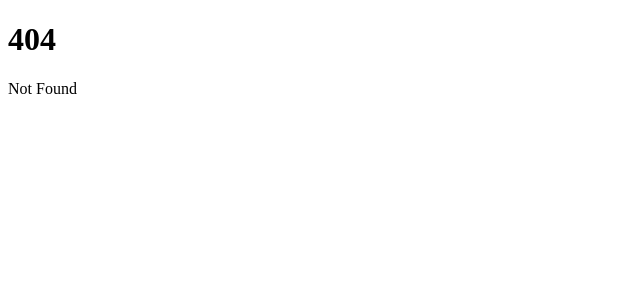
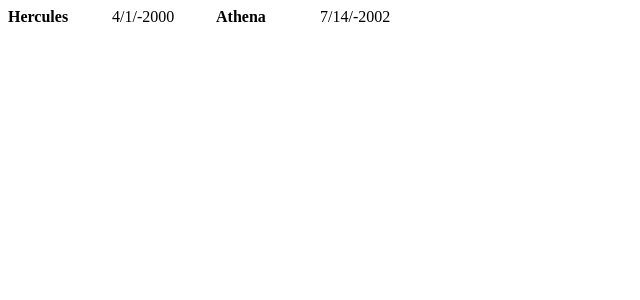
Before and after one commit to bhubr/svelte-with-tdd-birthdays, a SvelteKit app: page /birthdays in a window 1280 px wide. Before the commit this address had no page. Shown: the top 300 px of the page, without its empty margins (0-640 px from the left). Built offline with nearby package versions, Linux system fonts and the light colour scheme.

Commit message:
WIP chap. 3 - Make /birthdays page tests pass with 2 harcoded Birthday's

```diff
--- a/package.json
+++ b/package.json
@@ -6,9 +6,9 @@
 		"dev": "vite dev",
 		"build": "vite build",
 		"preview": "vite preview",
-		"test": "playwright test",
 		"check": "svelte-kit sync && svelte-check --tsconfig ./tsconfig.json",
 		"check:watch": "svelte-kit sync && svelte-check --tsconfig ./tsconfig.json --watch",
+		"test:e2e": "playwright test",
 		"test:unit": "vitest",
 		"lint": "prettier --plugin-search-dir . --check . && eslint .",
 		"format": "prettier --plugin-search-dir . --write ."
--- /dev/null
+++ b/src/routes/birthdays/+page.svelte
@@ -0,0 +1,6 @@
+<script lang="ts">
+  import Birthday from "./Birthday.svelte";
+</script>
+
+<Birthday name="Hercules" dob="4/1/-2000" />
+<Birthday name="Athena" dob="7/14/-2002" />
--- a/src/routes/birthdays/Birthday.svelte
+++ b/src/routes/birthdays/Birthday.svelte
@@ -5,3 +5,10 @@
 
 <span><strong>{name}</strong></span>
 <span>{dob}</span>
+
+<style>
+	span {
+		display: inline-block;
+		width: 100px;
+	}
+</style>
```
Also changed, not shown: 1 other file (tests, documents, lock files or other folders).
